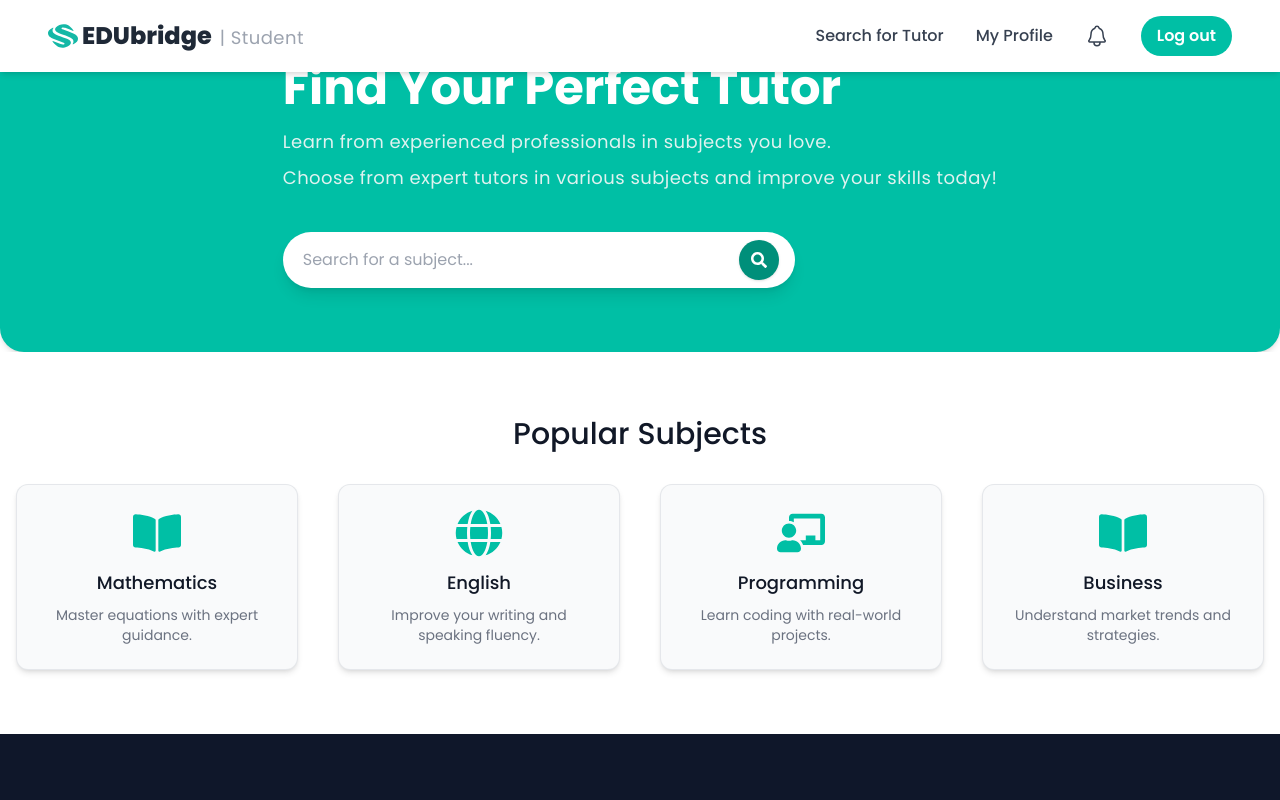
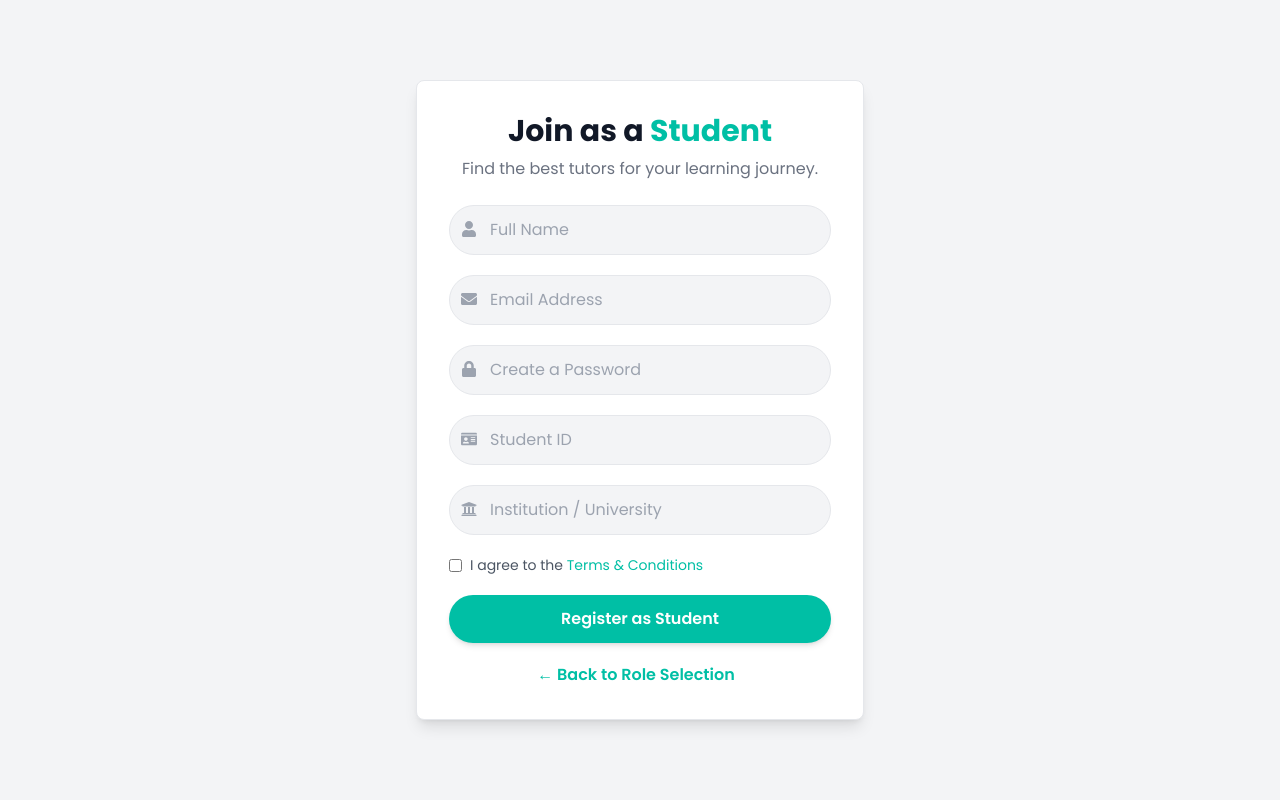
Before and after one commit to winthawdaraung/TutorNet, a React (Vite) app in the folder frontend/: page /register-student in a window 1280 px wide. Shown: the top 800 px of the page. Built offline with nearby package versions, Linux system fonts and the light colour scheme.

Commit message:
Update RegisterStudentPage.jsx
change to the right page

```diff
--- a/frontend/src/pages/RegisterRole/RegisterStudentPage.jsx
+++ b/frontend/src/pages/RegisterRole/RegisterStudentPage.jsx
@@ -1,108 +1,201 @@
 import { useState } from "react";
-import { FaSearch, FaBookOpen, FaGlobe, FaChalkboardTeacher } from "react-icons/fa";
 import { useNavigate } from "react-router-dom";
 import { motion } from "framer-motion";
-import StudentNavbar from "../../Components/Student/StudentNavbar/StudentNavbar";
-import Footer from "../../Components/homeComponents/footer/Footer";
+import { FaUser, FaEnvelope, FaLock, FaIdCard, FaUniversity } from "react-icons/fa";
 
-const StudentSearchPage = () => {
-  const [subject, setSubject] = useState("");
+const RegisterStudentPage = () => {
+  const [formData, setFormData] = useState({
+    fullName: "",
+    email: "",
+    password: "",
+    studentId: "",
+    university: "",
+    year: "",
+  });
+
+  const [acceptTerms, setAcceptTerms] = useState(false);
+  const [showTerms, setShowTerms] = useState(false); // ✅ ใช้ state นี้เปิด/ปิด Modal
   const navigate = useNavigate();
 
-  const handleSearch = () => {
-    if (subject.trim()) {
-      navigate("/student-search-results");
+  const handleChange = (e) => {
+    setFormData({ ...formData, [e.target.name]: e.target.value });
+  };
+
+  const handleSubmit = (e) => {
+    e.preventDefault();
+    if (!acceptTerms) {
+      alert("Please accept the Terms & Conditions.");
+      return;
     }
+    alert(`Student Registered: ${JSON.stringify(formData)}`);
+    navigate("/login");
   };
 
   return (
+    <div className="min-h-screen flex items-center justify-center bg-gray-100 px-4">
       <motion.div
         initial={{ opacity: 0, y: -20 }}
         animate={{ opacity: 1, y: 0 }}
-      transition={{ duration: 0.6 }}
-      className="min-h-screen flex flex-col bg-white"
+        transition={{ duration: 0.5 }}
+        className="w-full max-w-md bg-white rounded-lg shadow-lg p-8 border border-gray-200 text-center"
       >
-      {/* Navbar */}
-      <StudentNavbar />
+        <motion.div initial={{ scale: 0.9 }} animate={{ scale: 1 }} transition={{ duration: 0.5 }}>
+          <h2 className="text-3xl font-bold text-gray-900">
+            Join as a <span className="text-[#00BFA5]">Student</span>
+          </h2>
+          <p className="text-gray-500 mt-2">Find the best tutors for your learning journey.</p>
+        </motion.div>
 
-      {/* Hero Section */}
-      <div className="w-full bg-[#00BFA5] text-white py-16 px-6 flex flex-col items-center text-center sm:text-left sm:px-12 lg:px-20 rounded-b-3xl shadow-md">
-        <motion.div
-          initial={{ opacity: 0, y: -10 }}
-          animate={{ opacity: 1, y: 0 }}
-          transition={{ duration: 0.5 }}
-          className="max-w-3xl"
-        >
-          <h1 className="text-4xl sm:text-5xl font-bold leading-tight">
-            Find Your <span className="text-white">Perfect Tutor</span>
-          </h1>
-
-          {/* ข้อความรอง */}
-          <p className="text-lg text-[#F8F8F8] opacity-90 mt-4 tracking-wide">
-            Learn from experienced professionals in subjects you love.
-          </p>
-          <p className="text-lg text-[#F8F8F8] opacity-90 mt-2 tracking-wide">
-            Choose from expert tutors in various subjects and improve your skills today!
-          </p>
-
-          {/* Search Box */}
-          <motion.div
-            initial={{ opacity: 0, scale: 0.95 }}
-            animate={{ opacity: 1, scale: 1 }}
-            transition={{ duration: 0.5, delay: 0.2 }}
-            className="relative w-full max-w-sm sm:max-w-lg mx-auto sm:mx-0 mt-10"
-          >
+        <form className="space-y-5 mt-6" onSubmit={handleSubmit}>
+          {/* Full Name */}
+          <div className="relative">
+            <FaUser className="absolute left-3 top-4 text-gray-400" />
             <input
               type="text"
-              placeholder="Search for a subject..."
-              className="w-full pl-5 pr-20 py-4 rounded-full shadow-lg text-gray-700 focus:ring-4 focus:ring-white focus:outline-none bg-white"
-              value={subject}
-              onChange={(e) => setSubject(e.target.value)}
+              name="fullName"
+              placeholder="Full Name"
+              className="w-full pl-10 pr-4 py-3 border rounded-full focus:ring-2 focus:ring-[#00BFA5] bg-gray-100"
+              value={formData.fullName}
+              onChange={handleChange}
+              required
             />
+          </div>
+
+          {/* Email */}
+          <div className="relative">
+            <FaEnvelope className="absolute left-3 top-4 text-gray-400" />
+            <input
+              type="email"
+              name="email"
+              placeholder="Email Address"
+              className="w-full pl-10 pr-4 py-3 border rounded-full focus:ring-2 focus:ring-[#00BFA5] bg-gray-100"
+              value={formData.email}
+              onChange={handleChange}
+              required
+            />
+          </div>
+
+          {/* Password */}
+          <div className="relative">
+            <FaLock className="absolute left-3 top-4 text-gray-400" />
+            <input
+              type="password"
+              name="password"
+              placeholder="Create a Password"
+              className="w-full pl-10 pr-4 py-3 border rounded-full focus:ring-2 focus:ring-[#00BFA5] bg-gray-100"
+              value={formData.password}
+              onChange={handleChange}
+              required
+            />
+          </div>
+
+          {/* Student ID */}
+          <div className="relative">
+            <FaIdCard className="absolute left-3 top-4 text-gray-400" />
+            <input
+              type="text"
+              name="studentId"
+              placeholder="Student ID"
+              className="w-full pl-10 pr-4 py-3 border rounded-full focus:ring-2 focus:ring-[#00BFA5] bg-gray-100"
+              value={formData.studentId}
+              onChange={handleChange}
+              required
+            />
+          </div>
+
+          {/* Institution / University */}
+          <div className="relative">
+            <FaUniversity className="absolute left-3 top-4 text-gray-400" />
+            <input
+              type="text"
+              name="university"
+              placeholder="Institution / University"
+              className="w-full pl-10 pr-4 py-3 border rounded-full focus:ring-2 focus:ring-[#00BFA5] bg-gray-100"
+              value={formData.university}
+              onChange={handleChange}
+              required
+            />
+          </div>
+
+          {/* Terms & Conditions Checkbox */}
+          <div className="flex items-start text-left">
+            <input
+              type="checkbox"
+              id="terms"
+              className="mt-1 mr-2 accent-[#00BFA5]"
+              checked={acceptTerms}
+              onChange={() => setAcceptTerms(!acceptTerms)}
+            />
+            <label htmlFor="terms" className="text-gray-600 text-sm">
+              I agree to the{" "}
+              <span
+                className="text-[#00BFA5] cursor-pointer hover:underline"
+                onClick={(e) => {
+                  e.preventDefault();
+                  setShowTerms(true); // ✅ เปิด Modal
+                }}
+              >
+                Terms & Conditions
+              </span>
+            </label>
+          </div>
+
+          {/* Submit Button */}
+          <motion.button
+            whileHover={{ scale: 1.05 }}
+            whileTap={{ scale: 0.95 }}
+            className="w-full py-3 bg-[#00BFA5] text-white font-semibold rounded-full hover:bg-teal-600 transition duration-300 shadow-md"
+            type="submit"
+          >
+            Register as Student
+          </motion.button>
+
+          {/* Back to Role Selection - ✅ ปรับ underline ให้เชื่อมกัน */}
+<div className="flex justify-center mt-6">
   <button
-              className="absolute right-4 top-1/2 transform -translate-y-1/2 bg-[#008F7A] text-white p-3 rounded-full shadow hover:bg-[#007566] transition"
-              onClick={handleSearch}
+    className="text-[#00BFA5] font-semibold inline-flex items-center
+               hover:underline decoration-2 decoration-solid underline-offset-4 transition duration-200"
+    onClick={() => navigate("/register")}
   >
-              <FaSearch />
+    <span className="mr-2">← Back to Role Selection</span>
   </button>
+</div>
+        </form>
       </motion.div>
+
+      {/* ✅ Modal Terms & Conditions */}
+      {showTerms && (
+        <div className="fixed inset-0 flex items-center justify-center bg-black bg-opacity-50 z-50">
+          <motion.div
+            initial={{ opacity: 0, y: -20 }}
+            animate={{ opacity: 1, y: 0 }}
+            exit={{ opacity: 0, y: -20 }}
+            transition={{ duration: 0.3 }}
+            className="bg-white rounded-lg shadow-lg w-96 p-6 border border-gray-300"
+          >
+            {/* Header */}
+            <h2 className="text-xl font-bold text-center text-gray-900 mb-4">Terms & Conditions</h2>
+
+            {/*Terms & Conditions */}
+            <div className="text-left text-gray-700 space-y-3">
+              <p><span className="font-bold text-[#00BFA5]">Platform Use:</span> This platform connects students and tutors but does not verify tutor qualifications.</p>
+              <p><span className="font-bold text-[#00BFA5]">Payments:</span> All transactions are managed directly between students and tutors. We are not responsible for any payment issues, refunds, or disputes.</p>
+              <p><span className="font-bold text-[#00BFA5]">User Conduct:</span> Users must interact professionally and respectfully. Any inappropriate behavior may result in account suspension.</p>
+              <p><span className="font-bold text-[#00BFA5]">Privacy:</span> We collect only essential information for account creation and matching purposes. No financial data is stored or processed.</p>
+            </div>
+
+            {/* Close button */}
+            <div className="mt-6 flex justify-between">
+              <button onClick={() => setShowTerms(false)} className="px-4 py-2 text-gray-600 font-semibold hover:text-gray-900">Close</button>
+              <button onClick={() => { setAcceptTerms(true); setShowTerms(false); }} className="px-4 py-2 bg-[#00BFA5] text-white font-semibold rounded-full hover:bg-teal-600 transition duration-300">Accept & Close</button>
+            </div>
           </motion.div>
         </div>
+      )}
 
-      {/* Popular Subjects Section (แก้ปัญหาการ์ดซ้อนกัน) */}
-      <div className="bg-white text-gray-900 py-16">
-        <div className="container mx-auto px-4 text-center">
-          <h2 className="text-3xl font-medium mb-8">Popular Subjects</h2>
-          <div className="grid grid-cols-[repeat(auto-fit,minmax(250px,1fr))] gap-6 md:gap-8 lg:gap-10 flex-wrap">
-            {[
-              { name: "Mathematics", icon: <FaBookOpen />, description: "Master equations with expert guidance." },
-              { name: "English", icon: <FaGlobe />, description: "Improve your writing and speaking fluency." },
-              { name: "Programming", icon: <FaChalkboardTeacher />, description: "Learn coding with real-world projects." },
-              { name: "Business", icon: <FaBookOpen />, description: "Understand market trends and strategies." },
-            ].map((subjectItem) => (
-              <motion.button
-                key={subjectItem.name}
-                whileHover={{ scale: 1.05 }}
-                whileTap={{ scale: 0.95 }}
-                className="p-6 bg-gray-50 rounded-xl shadow-md hover:shadow-lg border border-gray-300/50 transition-transform duration-300 ease-in-out flex flex-col items-center justify-center w-full sm:w-auto"
-                onClick={() => {
-                  setSubject(subjectItem.name);
-                  navigate("/student-search-results");
-                }}
-              >
-                <div className="text-5xl text-[#00BFA5] mb-3">{subjectItem.icon}</div>
-                <p className="text-gray-900 font-medium text-lg">{subjectItem.name}</p>
-                <p className="text-gray-500 text-sm mt-2 text-center">{subjectItem.description}</p>
-              </motion.button>
-            ))}
+
     </div>
-        </div>
-      </div>
-
-      {/* Footer */}
-      <Footer />
-    </motion.div>
   );
 };
 
-export default StudentSearchPage;
+export default RegisterStudentPage;
```
Lines whose indentation alone changed are shown as unchanged.
